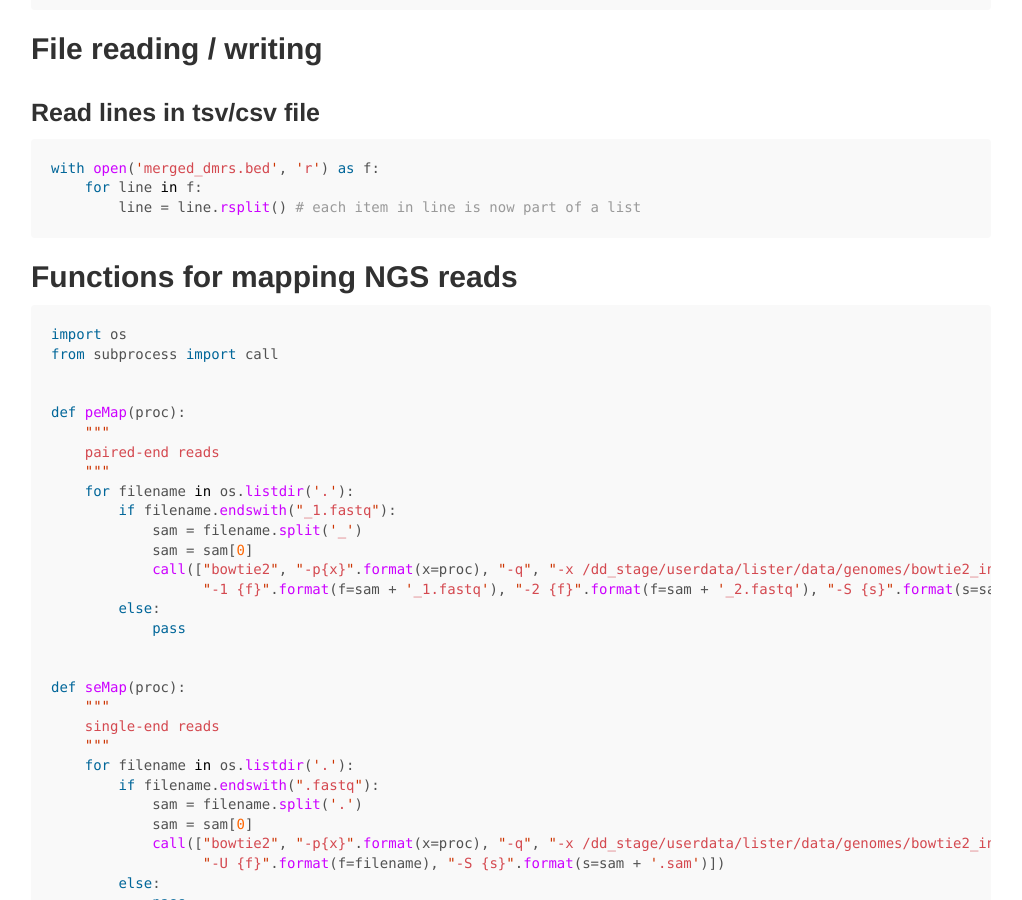
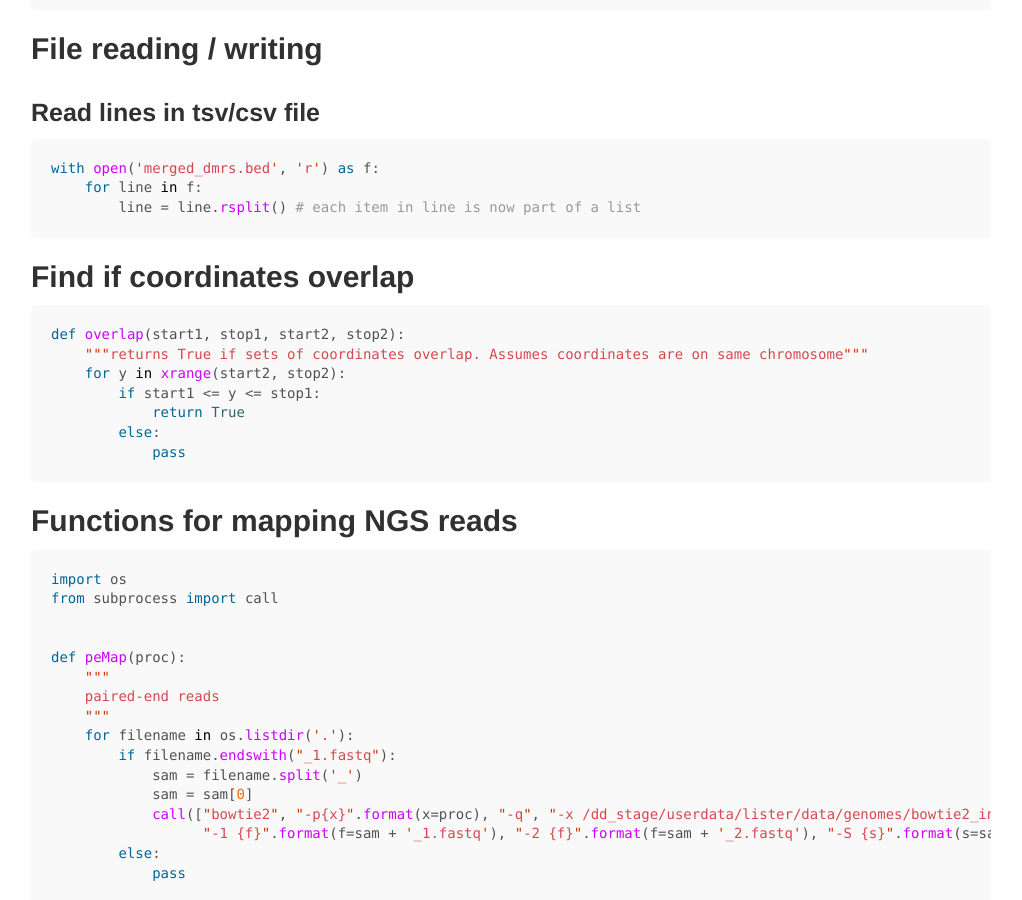
Before and after one commit to timoast/timoast.github.io, a Jekyll site: the page built from _posts/2014-08-25-UsefulPython.md, in a window 1280 px wide and 900 px high, scrolled down 2083 px. Shown: the whole window, without its empty margins (129-1151 px from the left). Built offline with Jekyll 4.4.1, drawn with Linux system fonts in a browser that asks for light colours; Markdown is read by kramdown in place of the engine named in the settings.

Commit message:
Added to useful python code

````diff
--- a/_posts/2014-08-25-UsefulPython.md
+++ b/_posts/2014-08-25-UsefulPython.md
@@ -99,6 +99,18 @@ with open('merged_dmrs.bed', 'r') as f:
         line = line.rsplit() # each item in line is now part of a list
 ```
 
+## Find if coordinates overlap
+
+```python
+def overlap(start1, stop1, start2, stop2):
+    """returns True if sets of coordinates overlap. Assumes coordinates are on same chromosome"""
+    for y in xrange(start2, stop2):
+        if start1 <= y <= stop1:
+            return True
+        else:
+            pass
+```
+
 ## Functions for mapping NGS reads
 
 ```python
````
Also changed, not shown: 3 other files.
